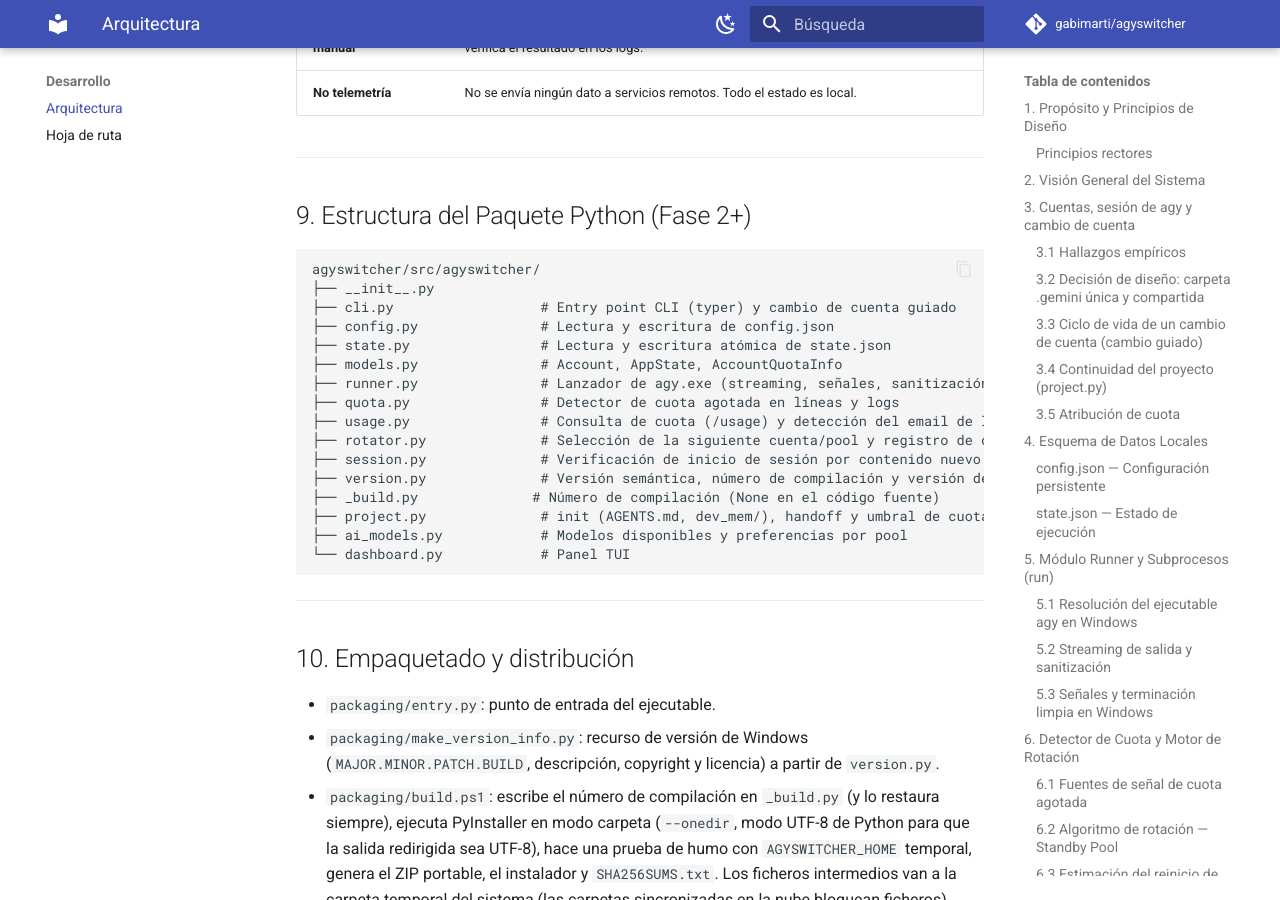
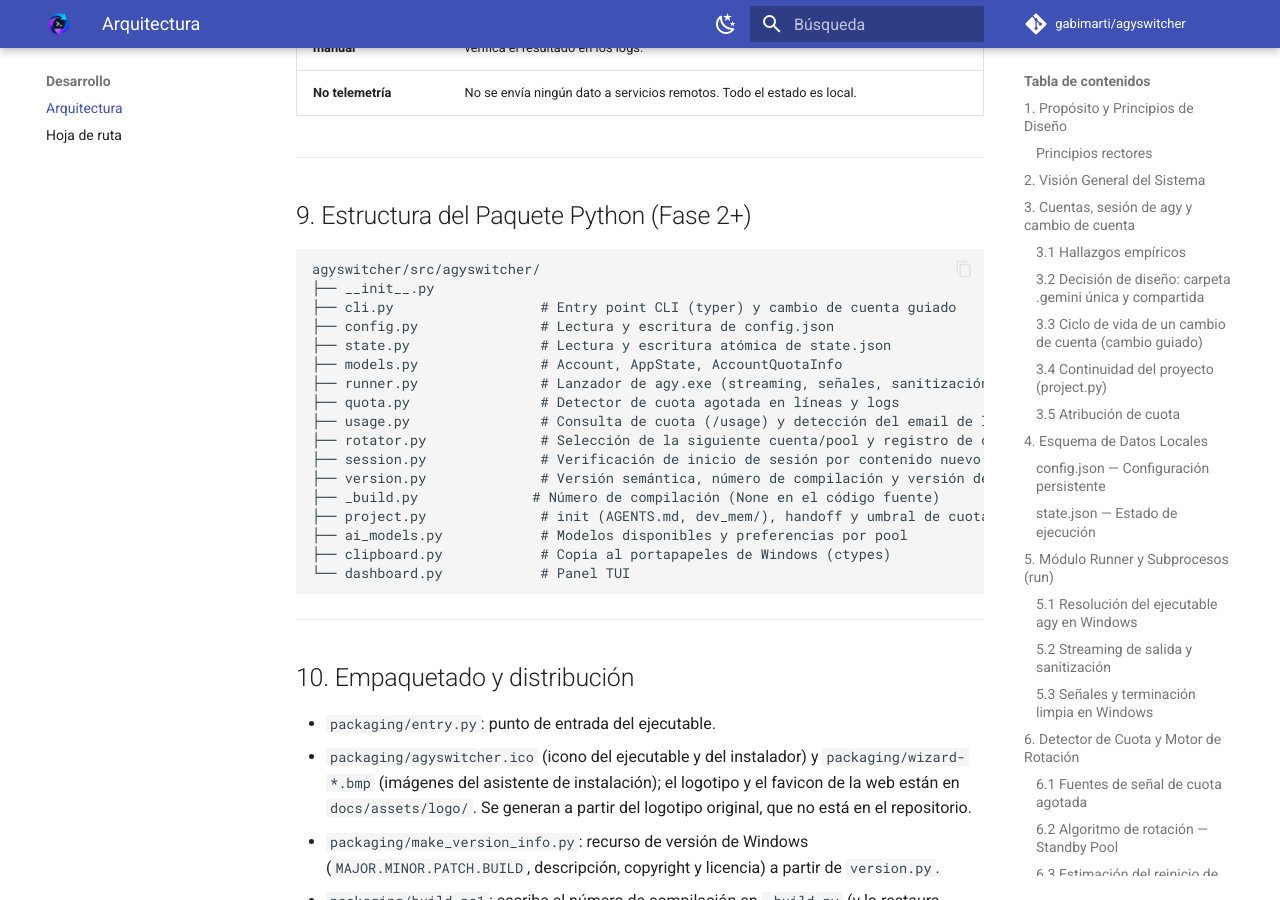
Before and after one commit to gabimarti/agyswitcher, an MkDocs documentation site: the page built from docs/architecture.md, in a window 1280 px wide and 900 px high, scrolled down 9070 px. Built offline with MkDocs 1.6.1 and Material for MkDocs 9.7.7, drawn with Linux system fonts in a browser that asks for light colours; comment, search, counter and statistics services are not loaded.

Commit message:
Logotipo: README y web (claro/oscuro), favicon e icono del ejecutable y del instalador

````diff
--- a/docs/architecture.md
+++ b/docs/architecture.md
@@ -405,6 +405,7 @@ agyswitcher/src/agyswitcher/
 ├── _build.py              # Número de compilación (None en el código fuente)
 ├── project.py              # init (AGENTS.md, dev_mem/), handoff y umbral de cuota baja
 ├── ai_models.py            # Modelos disponibles y preferencias por pool
+├── clipboard.py            # Copia al portapapeles de Windows (ctypes)
 └── dashboard.py            # Panel TUI
 ```
 
@@ -413,6 +414,10 @@ agyswitcher/src/agyswitcher/
 ## 10. Empaquetado y distribución
 
 - `packaging/entry.py`: punto de entrada del ejecutable.
+- `packaging/agyswitcher.ico` (icono del ejecutable y del instalador) y `packaging/wizard-*.bmp`
+  (imágenes del asistente de instalación); el logotipo y el favicon de la web están en
+  `docs/assets/logo/`. Se generan a partir del logotipo original, que no está en el
+  repositorio.
 - `packaging/make_version_info.py`: recurso de versión de Windows (`MAJOR.MINOR.PATCH.BUILD`,
   descripción, copyright y licencia) a partir de `version.py`.
 - `packaging/build.ps1`: escribe el número de compilación en `_build.py` (y lo restaura
--- a/mkdocs.yml
+++ b/mkdocs.yml
@@ -14,6 +14,8 @@ strict: true
 theme:
   name: material
   language: es
+  logo: assets/logo/agyswitcher-icon.png
+  favicon: assets/logo/favicon.png
   features:
     - navigation.tabs
     - navigation.sections
````
Also changed, not shown: CHANGELOG.md (+2 -0 lines), README.md (+6 -1 lines), docs/index.md (+3 -1 lines), docs/roadmap.md (+1 -0 lines), docs/assets/logo/agyswitcher-icon.png (added), docs/assets/logo/agyswitcher-logo-dark.png (added), docs/assets/logo/agyswitcher-logo.png (added), docs/assets/logo/favicon.png (added), 7 other files.
